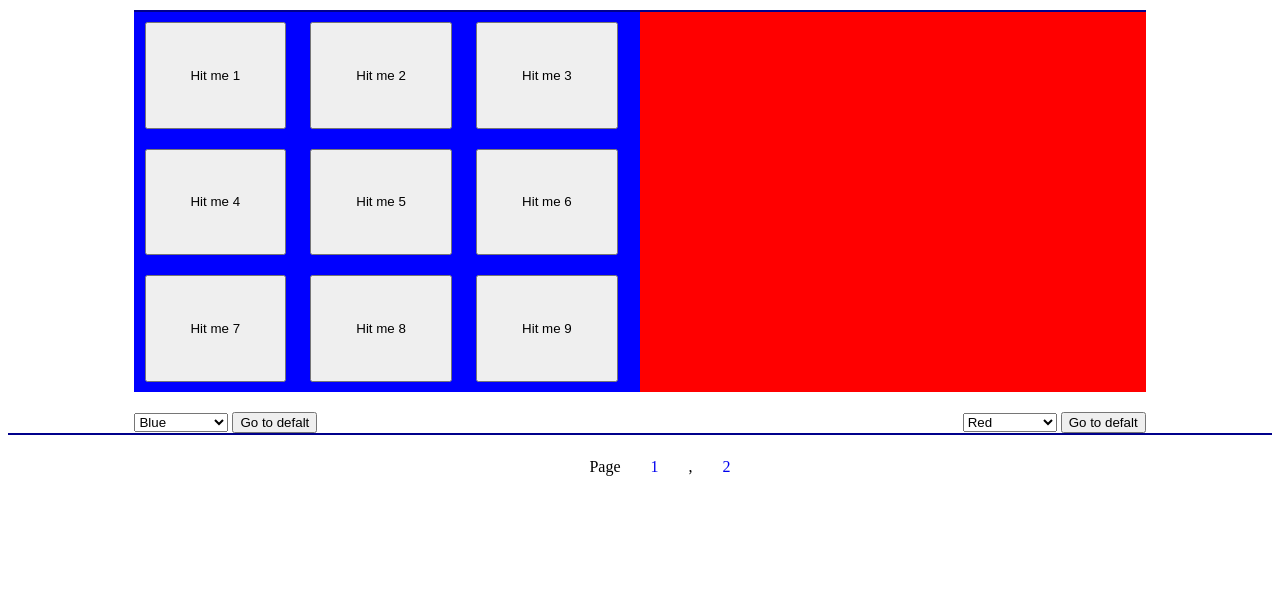
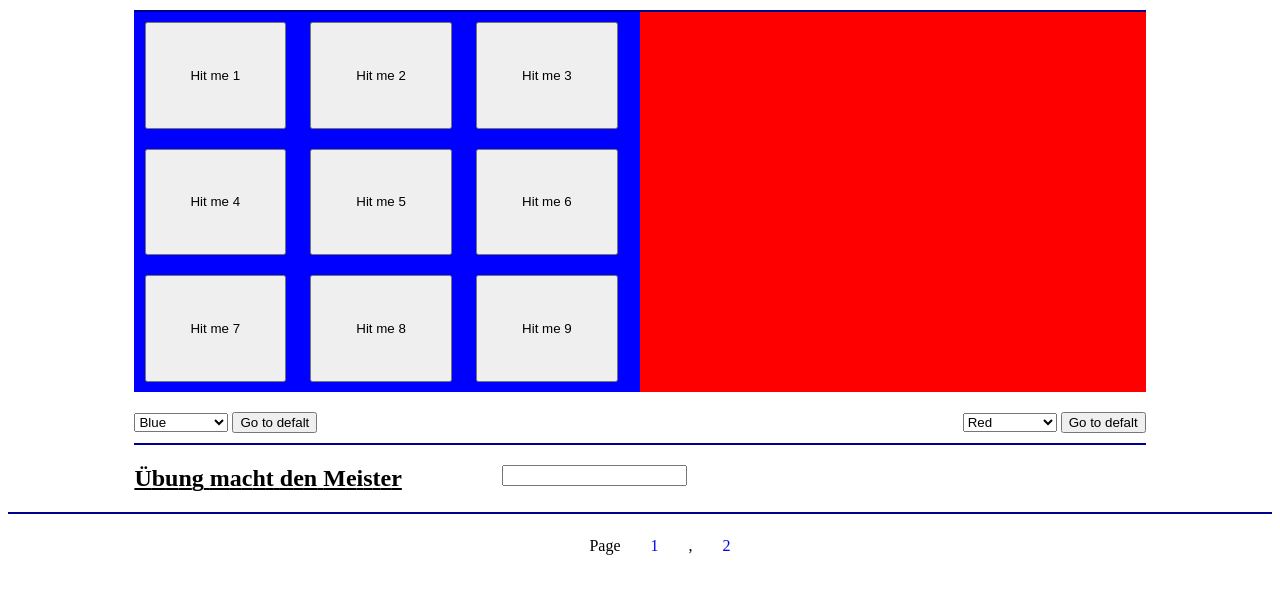
Before and after one commit to mfrandes/jQueryexercises, a plain HTML site: page index.html in a window 1280 px wide. Drawn offline with nearby package versions, Linux system fonts and the light colour scheme.

Commit message:
Text style changer

```diff
--- a/css/style.css
+++ b/css/style.css
@@ -141,3 +141,6 @@ td {
 .Green {
   background-color:yellow;
 }
+#textDe form input{
+  margin: 20px 0 0 100px;
+}
--- a/index.html
+++ b/index.html
@@ -79,6 +79,14 @@
                 <button onclick="removeOptions(this)">Go to defalt</button>
             </span>
         </div>
+        <div id="textDe" class="wrap">
+            <h2>
+                Übung macht den Meister
+            </h2>
+            <form action="">
+                <input type="text">
+            </form>
+        </div>
     </div>
 
 
--- a/js/index.js
+++ b/js/index.js
@@ -170,3 +170,21 @@ $('#myColorRight').on('change', function () {
     })
 
 })
+/* text decoration and counting*/
+$("#textDe h2").each(function(){
+    var textWords = $(this).text().split('');
+
+    $(this).empty().html(function(){
+        for(i=0; i < textWords.length; i++ ) {
+            if(i === 0){
+                $(this).append(`<span style="text-decoration:underline">` + textWords[i] + `</span>`);
+            }else{
+                $(this).append(`<span style="text-decoration:underline">` + textWords[i] + `</span>`);
+            }
+        }
+    });
+});
+$("#textDe form input").keyup(function(){
+    var tValue = $(this).val();
+    console.log(tValue);
+})
```
